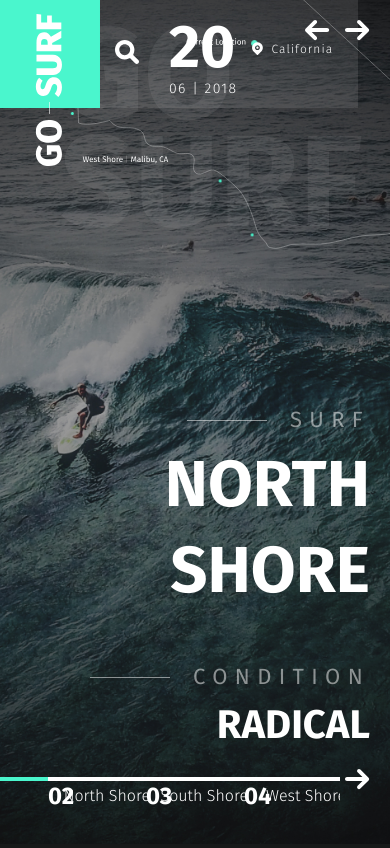
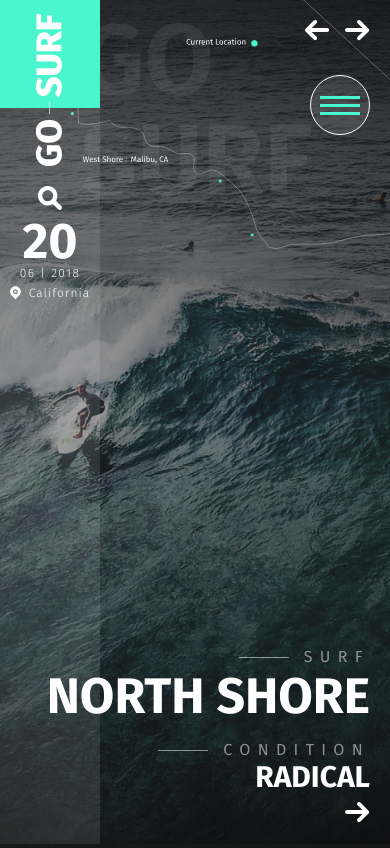
Before and after one commit to vantonenko13/go_surf, a plain HTML site: page index.html in a window 390 px wide. Drawn offline with nearby package versions, Linux system fonts and the light colour scheme.

Commit message:
Готов адаптив для header

```diff
--- a/index.html
+++ b/index.html
@@ -13,9 +13,7 @@
   </head>
   <body>
     <header class="header">
-      <div class="header__title">
-        Go surf
-      </div>
+      <div class="header__title">Go surf</div>
       <div class="header__arrows">
         <a
           href="#"
@@ -92,6 +90,13 @@
           />
         </svg>
       </div>
+      <div class="menu-btn">
+        <div class="menu-btn__inner">
+          <div class="menu-btn__line"></div>
+          <div class="menu-btn__line"></div>
+          <div class="menu-btn__line"></div>
+        </div>
+      </div>
       <div class="header__aside">
         <div class="logo">
           <a href=""><img src="img/logo.svg" alt="" /></a>
@@ -131,9 +136,7 @@
           20
           <span>06 | 2018</span>
         </div>
-        <div class="header__location">
-          California
-        </div>
+        <div class="header__location">California</div>
       </div>
       <div class="header__slider">
         <div class="header__slider-item slider-item">
--- a/js/main.js
+++ b/js/main.js
@@ -90,4 +90,8 @@ $(function () {
   $(".surfboard-box__circle").on("click", function () {
     $(this).toggleClass("active");
   });
+
+  $(".menu-btn").on("click", function () {
+    $(".menu").toggleClass("active");
+  });
 });
--- a/scss/_media.scss
+++ b/scss/_media.scss
@@ -35,7 +35,7 @@
   .header__aside {
     position: absolute;
     border-right: none;
-    height: 108px;
+    height: 109px;
     padding-right: 25px;
     background-color: rgba(#fff, 0.1);
     text-align: left;
@@ -92,13 +92,111 @@
     display: none;
   }
   .menu {
-    display: none;
+    background-color: #000;
+    z-index: 22;
+    position: absolute;
+    top: 0;
+    left: 0;
+    right: 0;
+    bottom: 0;
+    transform: translateX(-100%);
+    display: flex;
+    justify-content: center;
+    align-items: center;
+    padding-top: 16px;
+    transition: all 0.5s;
+    &.active {
+      transform: translateX(0);
+    }
+  }
+  .menu-btn {
+    display: flex;
   }
   .header__search {
     padding: 40px 15px 15px;
   }
   .slider-item__info {
-    bottom: 50px;
+    bottom: 17px;
     right: 20px;
   }
+  .slider-item__info-text {
+    font-size: 30px;
+    line-height: 20px;
+    margin-bottom: 15px;
+  }
+  .headline-left {
+    font-size: 16px;
+    line-height: 18px;
+    padding-left: 65px;
+  }
+  .headline-left::before {
+    width: 50px;
+  }
+  .slider-item__info-title {
+    font-size: 55px;
+    line-height: 80px;
+    margin-bottom: 20px;
+  }
+  .slider-dotshead {
+    right: 0;
+    left: 10px;
+    margin: 0 auto;
+    bottom: 5px;
+  }
+  .dots-box {
+    width: 125px;
+  }
+  .dots-box__number {
+    font-size: 18px;
+  }
+  .dots-box__name {
+    line-height: 18px;
+  }
 }
+
+@media (max-width: 960px) {
+  .slider-dotshead {
+    display: none;
+  }
+}
+
+@media (max-width: 767px) {
+}
+
+@media (max-width: 460px) {
+  .header__aside {
+    display: block;
+    text-align: center;
+    padding-right: 0;
+    height: 100vh;
+    background-color: rgba(#fff, 0.1);
+  }
+  .header__search {
+    padding: 15px 0 5px;
+  }
+  .header__date {
+    padding: 0;
+    font-size: 50px;
+    line-height: 45px;
+    span {
+      font-size: 12px;
+    }
+  }
+  .header__location {
+    margin-top: 0;
+  }
+  .menu {
+    height: 100vh;
+    opacity: 0.85;
+  }
+  .slider-item__info-title {
+    font-size: 50px;
+    line-height: 50px;
+  }
+  .header__title {
+    top: 10px;
+    left: 80px;
+    font-size: 100px;
+    line-height: 100px;
+  }
+}
--- a/scss/style.scss
+++ b/scss/style.scss
@@ -127,6 +127,30 @@
   }
 }
 
+.menu-btn {
+  display: none;
+  width: 60px;
+  height: 60px;
+  position: absolute;
+  right: 20px;
+  top: 75px;
+  justify-content: center;
+  align-items: center;
+  border-radius: 50%;
+  border: 1px solid #fff;
+  background-color: rgba(255, 255, 255, 0.1);
+  z-index: 20;
+  &__inner {
+    width: 40px;
+  }
+  &__line {
+    height: 3px;
+    background-color: $green;
+    + .menu-btn__line {
+      margin-top: 5px;
+    }
+  }
+}
 .header__search {
   padding: 15px 0 35px;
 }
```
Also changed, not shown: css/style.min.css.
